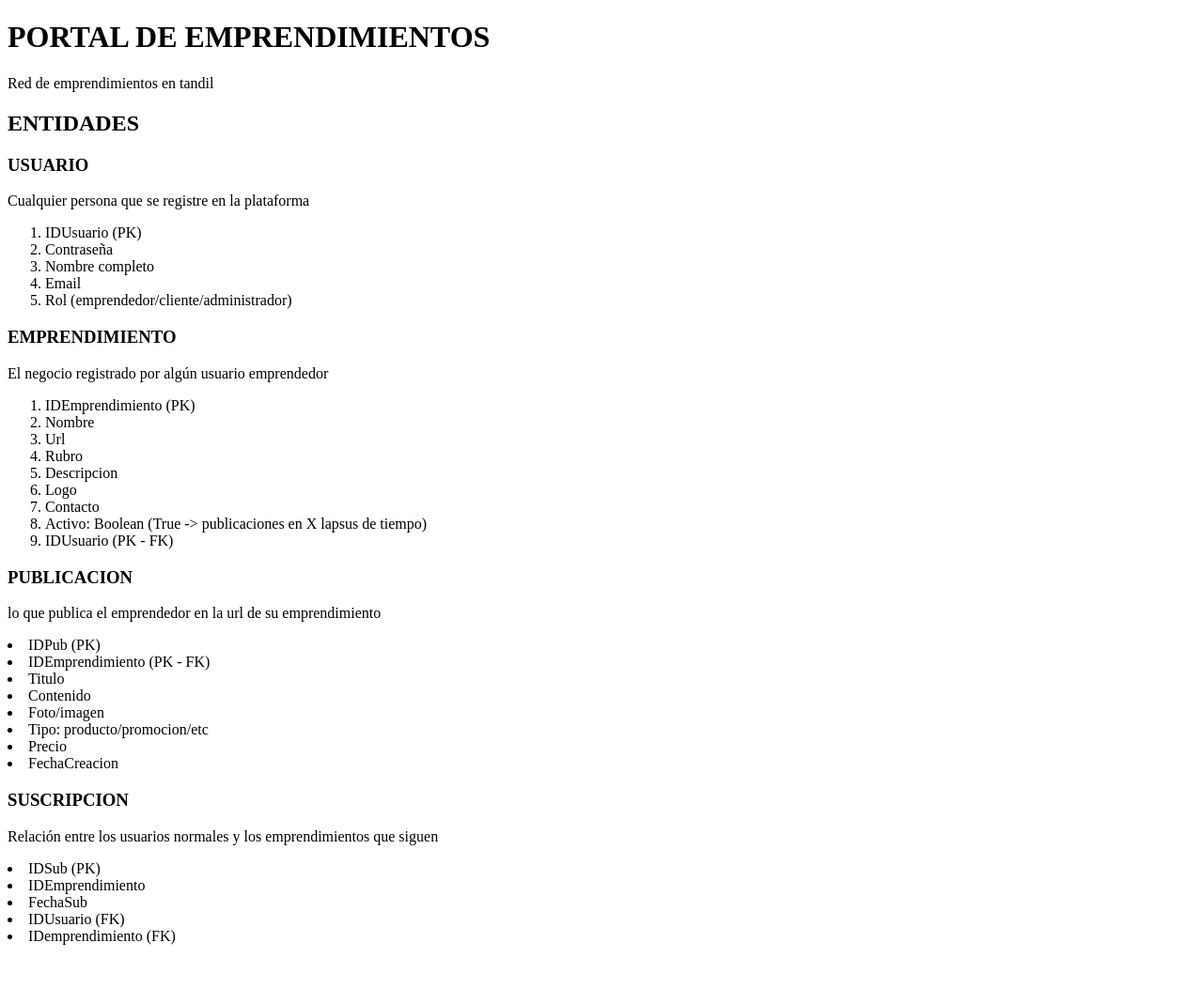
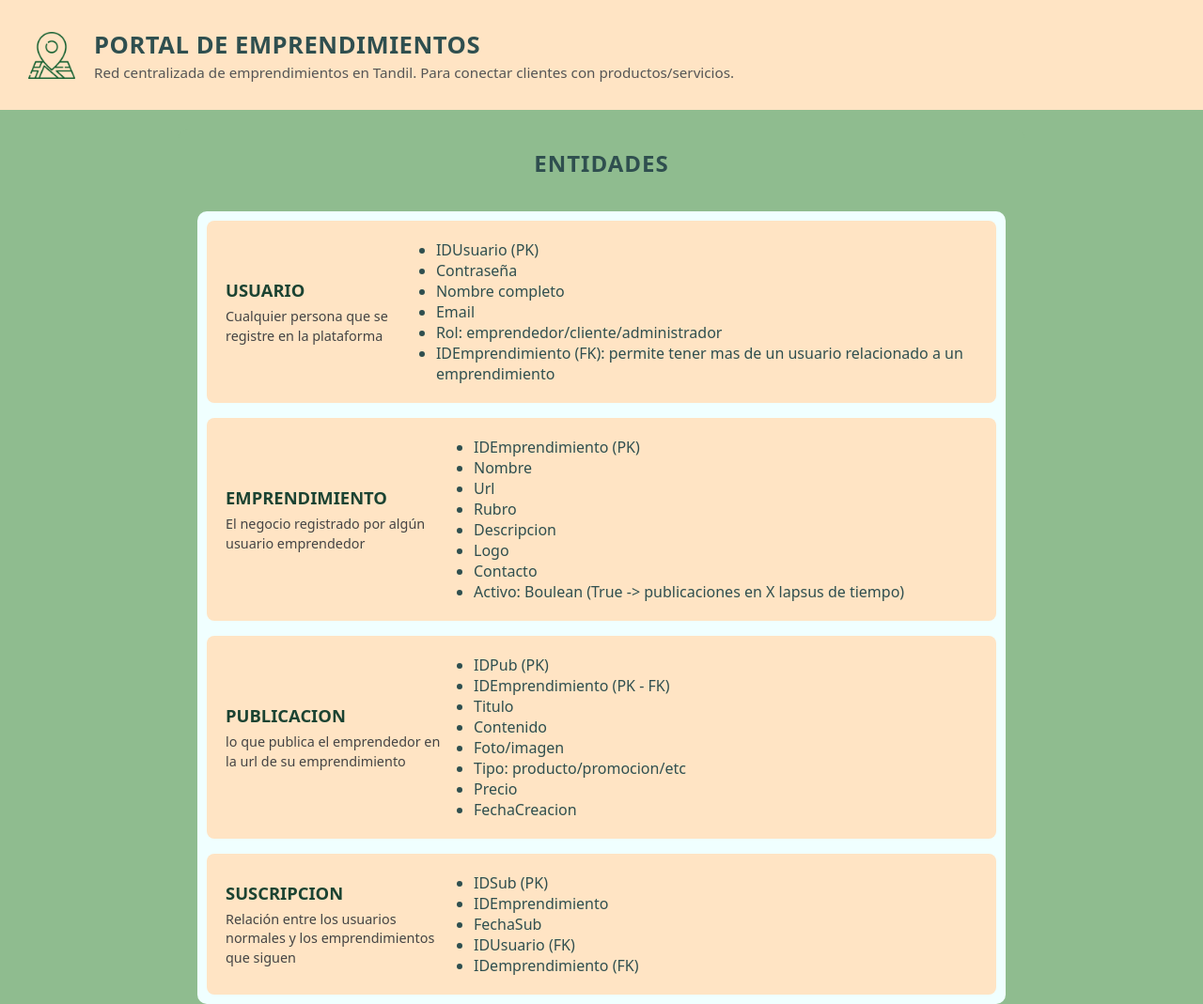
Before and after one commit to mdelrosariocoronado/programacion_web_2026, a plain HTML site: page static/index.html in a window 1280 px wide. Shown: the whole page at 94% size. Before the commit the page ends 1014 px from the top, so only its background shows below. Drawn offline with Linux system fonts and the light colour scheme.

Commit message:
EStilos para el index, modificacion de secciones y agregado de iconos e imagenes.

```diff
--- a/static/index.html
+++ b/static/index.html
@@ -4,30 +4,42 @@
     <meta charset="UTF-8">
     <meta name="viewport" content="width=device-width, initial-scale=1.0">
     <title>PORTAL DE EMPRENDIMIENTOS</title>
+
+    <link rel="icon" type="image/png" href="./images/mapa.png">
+    <link rel="stylesheet" type="text/css" href="./style.css" />
 </head>
+
 <body>
+    <div class="contenedor-titulo">
+        <div class="icono"> </div>
         <div>
             <h1>PORTAL DE EMPRENDIMIENTOS</h1>
-        <p> Red de emprendimientos en tandil</p>
+            <p> Red centralizada de emprendimientos en Tandil. Para conectar clientes con productos/servicios. </p>
         </div>
-    <div>
+    </div>
+    <div class="contenedor-contenido">
         <h2>ENTIDADES</h2>
-        <div>
+        <div class="contenedor-entidades">
+            <div class="entidad">
                 <div>
                     <h3>USUARIO</h3>
                     <p>Cualquier persona que se registre en la plataforma</p>
-                <ol>
+                </div>
+                <ul>
                     <li>IDUsuario (PK)</li>
                     <li>Contraseña</li>
                     <li>Nombre completo</li>
                     <li>Email</li>
-                    <li>Rol (emprendedor/cliente/administrador)</li>
-                </ol>
+                    <li>Rol: emprendedor/cliente/administrador</li>
+                    <li>IDEmprendimiento (FK): permite tener mas de un usuario relacionado a un emprendimiento</li>
+                </ul>
             </div>
+            <div class="entidad">
                 <div>
                     <h3>EMPRENDIMIENTO</h3>
                     <p>El negocio registrado por algún usuario emprendedor</p>
-                <ol>
+                </div>
+                <ul>
                     <li>IDEmprendimiento (PK)</li>
                     <li>Nombre</li>
                     <li>Url</li>
@@ -35,14 +47,16 @@
                     <li>Descripcion</li>
                     <li>Logo</li>
                     <li>Contacto</li>
-                    <li>Activo: Boolean (True -> publicaciones en X lapsus de tiempo)
-                    <li>IDUsuario (PK - FK)</li>
-                </ol>
+                    <li>Activo: Boulean (True -> publicaciones en X lapsus de tiempo)</li>
+                </ul>
             </div>
+            <div class="entidad">
                 <div>
                     <h3>PUBLICACION</h3>
                     <p>lo que publica el emprendedor en la url de su emprendimiento</p>
-                <ol></ol>
+                </div>
+
+                <ul>
                     <li>IDPub (PK)</li>
                     <li>IDEmprendimiento (PK - FK)</li>
                     <li>Titulo</li>
@@ -51,18 +65,21 @@
                     <li>Tipo: producto/promocion/etc</li>
                     <li>Precio</li>
                     <li>FechaCreacion</li>
-                </ol>
+                </ul>
             </div>
+            <div class="entidad">
                 <div>
                     <h3>SUSCRIPCION</h3>
                     <p>Relación entre los usuarios normales y los emprendimientos que siguen</p>
-                <ol></ol>
+                </div>
+
+                <ul>
                     <li>IDSub (PK)</li>
                     <li>IDEmprendimiento</li>
                     <li>FechaSub</li>
                     <li>IDUsuario (FK)</li>
                     <li>IDemprendimiento (FK)</li>
-                </ol>
+                </ul>
             </div>
 
         </div>
--- /dev/null
+++ b/static/style.css
@@ -0,0 +1,103 @@
+
+* {
+    box-sizing: border-box;
+    margin: 0;
+    padding: 0;
+}
+
+body{
+    font-family: system-ui, -apple-system, BlinkMacSystemFont, 'Segoe UI', Roboto, Oxygen, Ubuntu, Cantarell, sans-serif;
+    background-color:darkseagreen;
+    color:darkslategrey;
+    padding-bottom: 40px;
+}
+
+.icono{
+    margin-right:20px;
+    background-image: url("./images/mapa.png");
+    background-size: cover;
+    background-position: center;
+    background-repeat: no-repeat;
+    width: 50px;
+    height: 50px;
+    flex-shrink: 0;
+}
+
+
+
+.contenedor-titulo{
+    display:flex;
+    align-items: center;
+    background-color:bisque;
+    padding:30px;
+    margin-bottom:20px;
+}
+
+.contenedor-titulo h1 {
+    font-size: 1.6rem;
+    font-weight: 700;
+    letter-spacing: 0.5px;
+}
+
+.contenedor-titulo p {
+    color: #555;
+    font-size: 0.95rem;
+    margin-top: 2px;
+}
+
+.contenedor-contenido{
+    display: flex;
+    flex-direction: column;
+    align-items: center;
+    width: 90%;
+    max-width: 900px;
+    margin: 0 auto;
+    padding: 20px;
+    justify-content: center;
+    background-color:darkseagreen;
+    border-radius:10px;
+}
+
+.contenedor-contenido > h2 {
+    font-size: 1.5rem;
+    margin-bottom: 15px;
+    color:darkslategrey;
+    letter-spacing: 1px;
+}
+
+.contenedor-entidades{
+    width: 100%;
+    margin:20px;
+    padding:10px;
+    border-radius:10px;
+    background-color:azure;
+    display: flex;
+    flex-direction: column;
+    gap: 16px;
+
+}
+
+.entidad{
+    display: flex;
+    align-items: center;
+    gap: 24px;
+    background-color:bisque;
+    padding: 20px;
+    border-radius: 8px;
+}
+
+.entidad > div {
+    width: 30%;
+}
+
+.entidad h3 {
+    font-size: 1.15rem;
+    margin-bottom: 6px;
+    color: #1b4332;
+}
+
+.entidad p {
+    font-size: 0.9rem;
+    color: #444;
+    line-height: 1.4;
+}
```
Also changed, not shown: static/images/mapa.png (added). Lines whose indentation alone changed are shown as unchanged.
